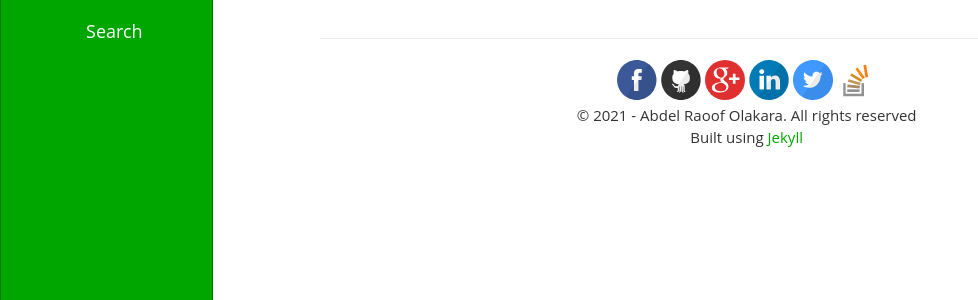
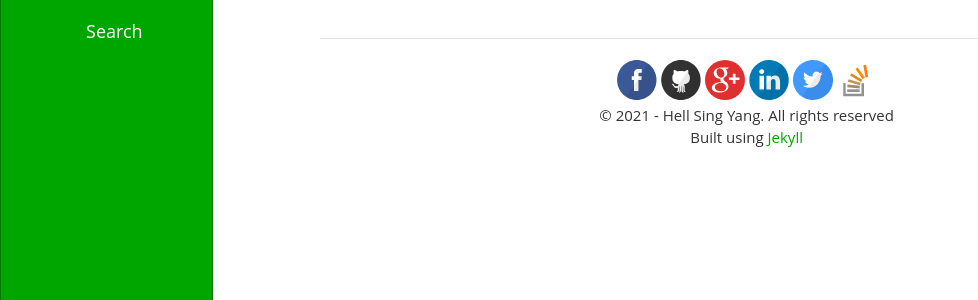
Before and after one commit to YanGBloG/YanGBloG.github.io, a Jekyll site: the page built from archive/index.html, in a window 1280 px wide. Shown: the part 332-632 px from the top of the page, without its empty margins (0-978 px from the left). Built offline with Jekyll 4.4.1, drawn with Linux system fonts in a browser that asks for light colours.

Commit message:
Update footer.html

```diff
--- a/_includes/footer.html
+++ b/_includes/footer.html
@@ -4,7 +4,7 @@
             {% if site.footersvg == 'true' %}
                   <div>{% include svg-icons.html %}</div>
             {% endif %}
-            &copy; {{ site.time | date: '%Y' }} - {{site.author}}. All rights reserved<br/>
+            &copy; {{ site.time | date: '%Y' }} - Hell Sing Yang. All rights reserved<br/>
             Built using
             {% if page.theme And page.theme != "" And page.theme != nil %}
             <a class="{{page.theme}}-link" href="http://jekyllrb.com/">Jekyll</a>
```
